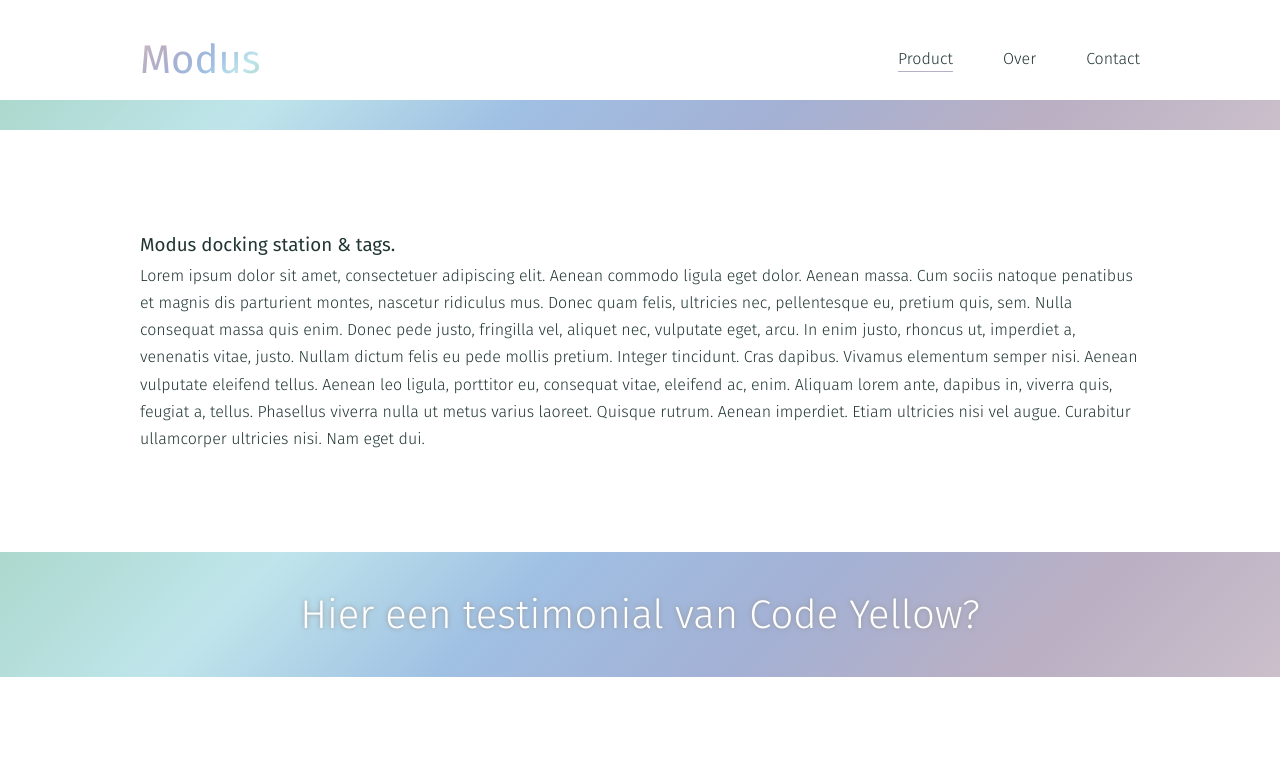
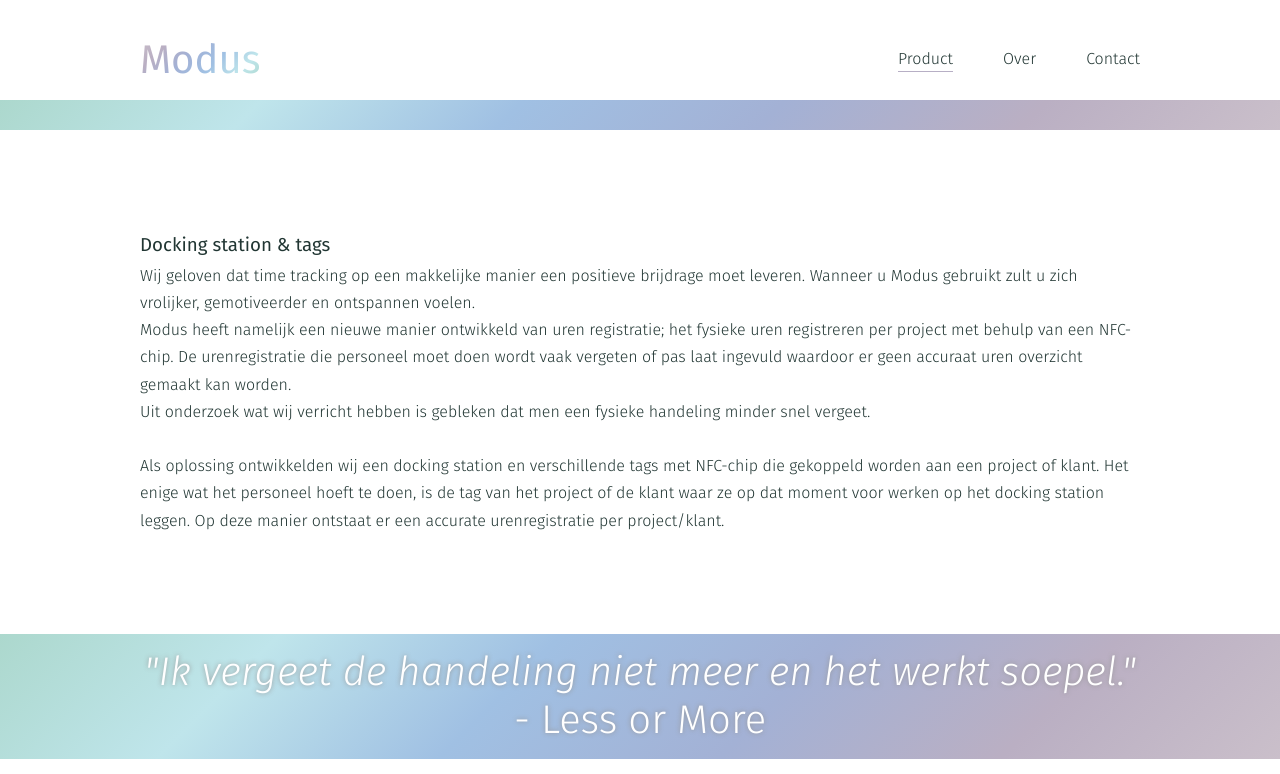
Before and after one commit to SpaceK33z/modus-marketing, a plain HTML site: page pages/product.html in a window 1280 px wide. Shown: the top 774 px of the page. Drawn offline with Linux system fonts and the light colour scheme.

Commit message:
Content toegevoegd

```diff
--- a/css/stylesheet.css
+++ b/css/stylesheet.css
@@ -253,6 +253,11 @@ h3{
 	font-size: 40px;
 	font-weight: 300;
 	text-shadow: 0px 0px 5px rgba(150, 150, 150, 1);
+	text-align: center;
+}
+
+.quote{
+	font-style: italic;
 }
 
 /*----------------------- VOORDELEN ------------------------------*/
--- a/pages/product.html
+++ b/pages/product.html
@@ -24,12 +24,15 @@
     </div>
     <div class="banner_overige_paginas"></div>
     <div class="product_info">
-      <h3>Modus docking station &amp; tags.</h3>
-      <p>Lorem ipsum dolor sit amet, consectetuer adipiscing elit. Aenean commodo ligula eget dolor. Aenean massa. Cum sociis natoque penatibus et magnis dis parturient montes, nascetur ridiculus mus. Donec quam felis, ultricies nec, pellentesque eu, pretium quis, sem. Nulla consequat massa quis enim. Donec pede justo, fringilla vel, aliquet nec, vulputate eget, arcu. In enim justo, rhoncus ut, imperdiet a, venenatis vitae, justo. Nullam dictum felis eu pede mollis pretium. Integer tincidunt. Cras dapibus. Vivamus elementum semper nisi. Aenean vulputate eleifend tellus. Aenean leo ligula, porttitor eu, consequat vitae, eleifend ac, enim. Aliquam lorem ante, dapibus in, viverra quis, feugiat a, tellus. Phasellus viverra nulla ut metus varius laoreet. Quisque rutrum. Aenean imperdiet. Etiam ultricies nisi vel augue. Curabitur ullamcorper ultricies nisi. Nam eget dui.
-      </p>
+      <h3>Docking station &amp; tags</h3>
+      <!-- <p>Modus helpt u met het tracken van uw werkzaamheden, om u een gepersonaliseerde planning te geven. Hierdoor voelt u zich vrolijker, gemotiveerder en meer ontspannen. Wij geloven dat time tracking op een makkelijke manier een positieve bijdrage moet leveren. Om deze reden maken wij gebruik van fysieke hulpstukken. Uit onderzoek is gebleken
+      </p> -->
+      <p>Wij geloven dat time tracking op een makkelijke manier een positieve brijdrage moet leveren. Wanneer u Modus gebruikt zult u zich vrolijker, gemotiveerder en ontspannen voelen.</p>
+      <p>Modus heeft namelijk een nieuwe manier ontwikkeld van uren registratie; het fysieke uren registreren per project met behulp van een NFC-chip. De urenregistratie die personeel moet doen wordt vaak vergeten of pas laat ingevuld waardoor er geen accuraat uren overzicht gemaakt kan worden.</p><br/><br/><p>Uit onderzoek wat wij verricht hebben is gebleken dat men een fysieke handeling minder snel vergeet.</p><p>Als oplossing ontwikkelden wij een docking station en verschillende tags met NFC-chip die gekoppeld worden aan een project of klant. Het enige wat het personeel hoeft te doen, is de tag van het project of de klant waar ze op dat moment voor werken op het docking station leggen. Op deze manier ontstaat er een accurate urenregistratie per project/klant.</p>
+
     </div>
     <div class="banner_2">
-        <p>Hier een testimonial van Code Yellow?</p>
+        <p><span class="quote">"Ik vergeet de handeling niet meer en het werkt soepel."</span> - Less or More</p>
     </div>
     <div class="afbeelding_slider">
       <div class="my-slider">
```
Also changed, not shown: pages/over.html (+3 -3 lines).
